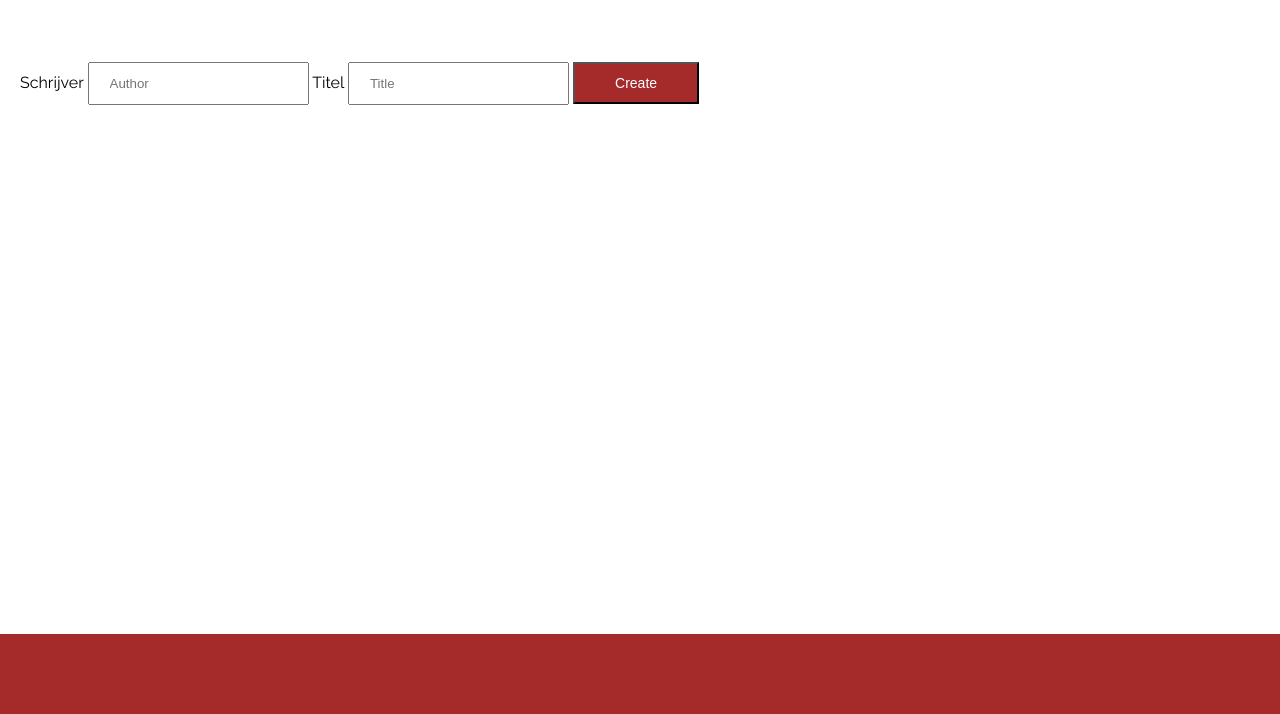
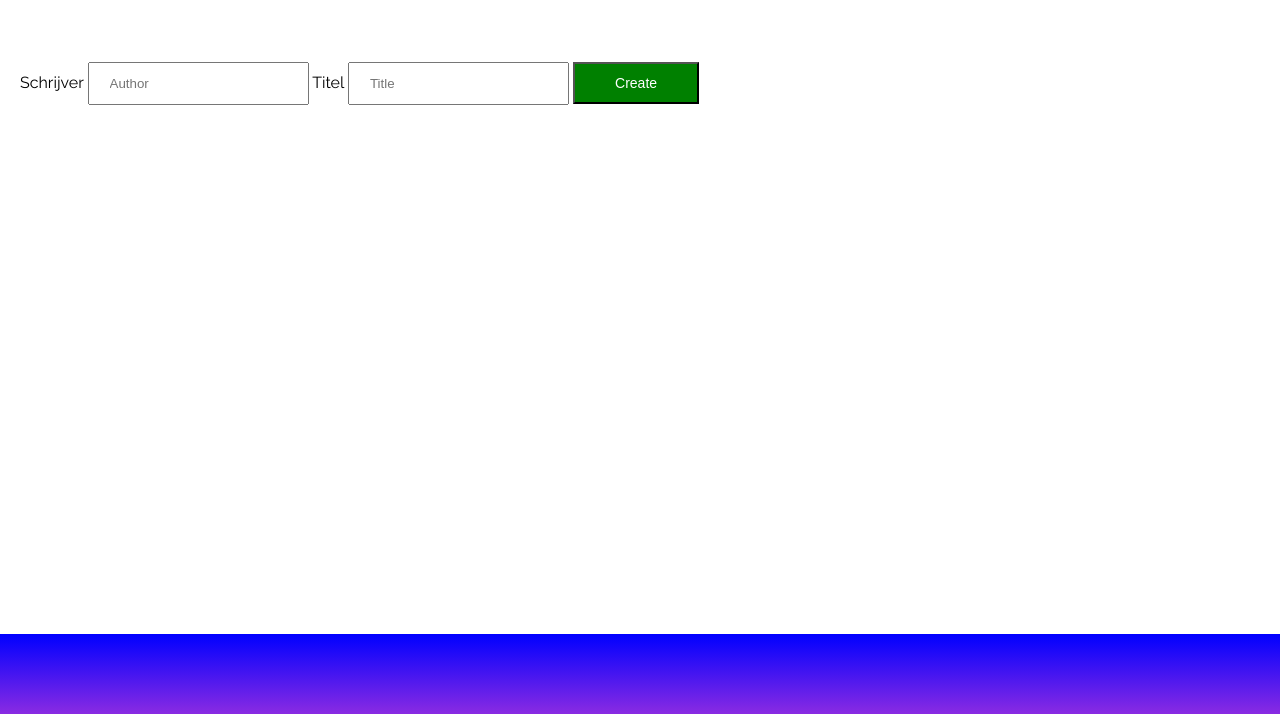
Before and after one commit to tochman/books_api_client, a website: page index.html in a window 1280 px wide. Shown: the part 86-800 px from the top of the page. Drawn offline with Linux system fonts and the light colour scheme; no server answers.

Commit message:
Changed some colors

```diff
--- a/styles.css
+++ b/styles.css
@@ -5,7 +5,7 @@ body {
   font-family: 'Raleway', sans-serif;
 }
 #header, #footer {
-  background:  brown;
+  background:  linear-gradient(blue, blueviolet);
   height: 3em;
   font-size: 20px;
   padding: 10px;
@@ -32,7 +32,7 @@ input[type=text] {
 }
 
 input[type=submit], button {
-  background-color: brown;
+  background-color: green;
   color: white;
   padding: 11px 40px;
   font-size: 14px;
```
